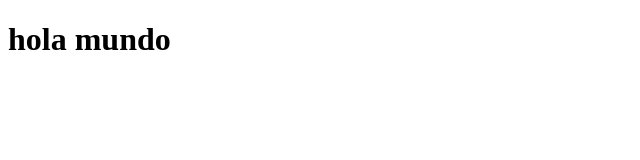
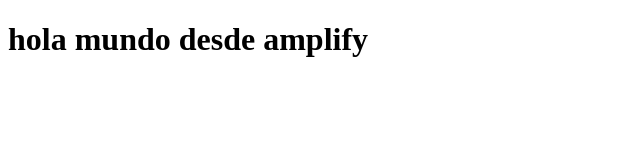
Before and after one commit to rubenmanza12/aws_ruben, a plain HTML site: page index.html in a window 1280 px wide. Shown: the whole page, without its empty margins (0-640 px from the left). Drawn offline with Linux system fonts and the light colour scheme.

Commit message:
Update index.html

```diff
--- a/index.html
+++ b/index.html
@@ -1,5 +1,5 @@
 <!DOCTYPE html>
 
-<h1>hola mundo</h1>
+<h1>hola mundo desde amplify</h1>
 
 </html>
```
